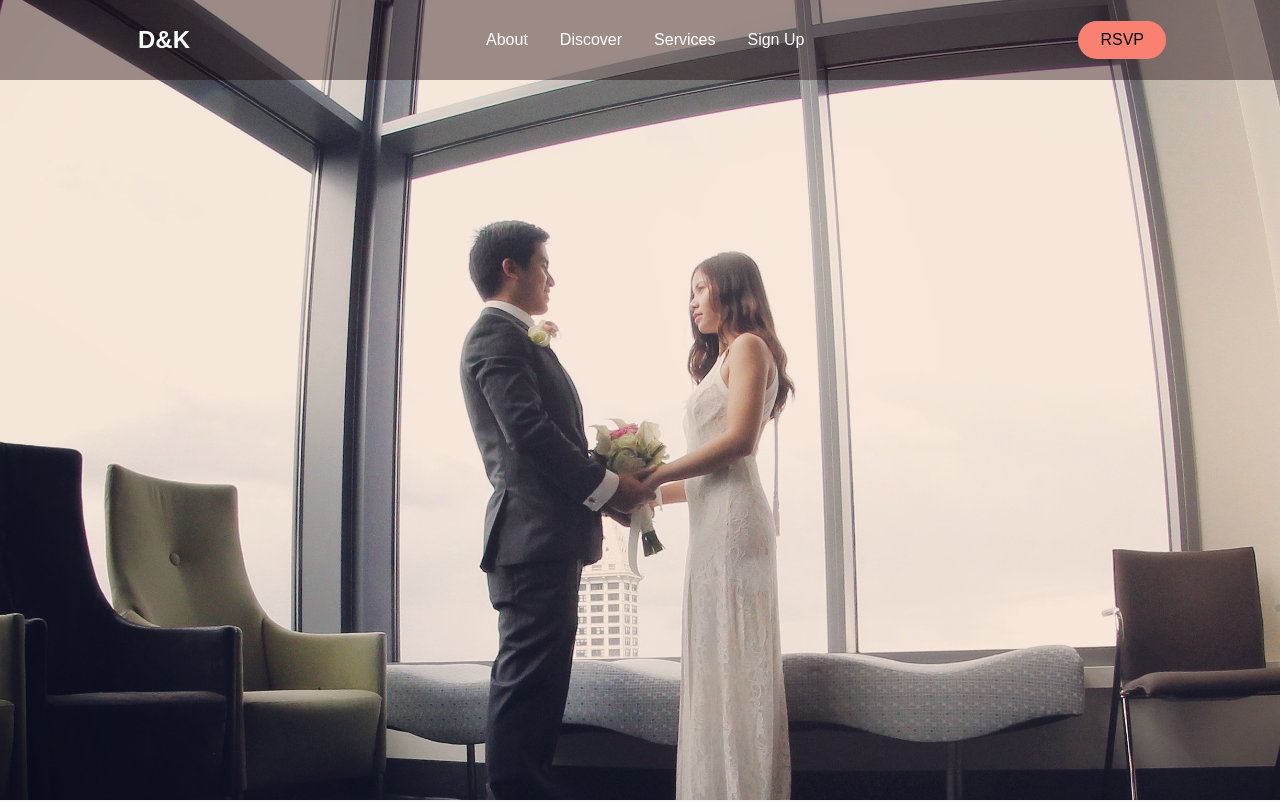
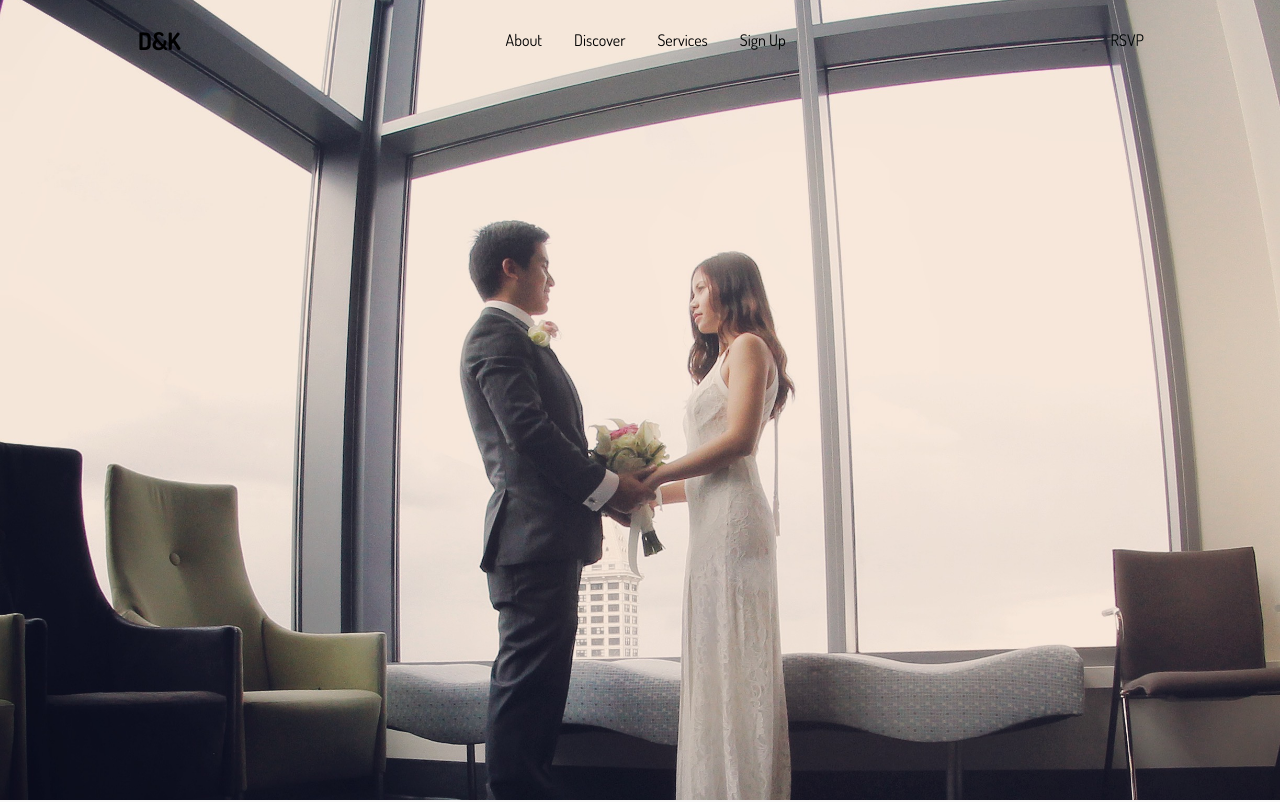
Before and after one commit to ducmvo/duckha, a Next.js app: page / in a window 1280 px wide. Shown: the top 802 px of the page. Built offline with nearby package versions, Linux system fonts and the light colour scheme.

Commit message:
modify styled components settings

```diff
--- a/src/components/Navbar/NavbarElements.tsx
+++ b/src/components/Navbar/NavbarElements.tsx
@@ -5,8 +5,8 @@ import { FC } from 'react'
 import styled from 'styled-components'
 
 export const Nav = styled.nav`
-	background: ${({ scrollNav }: { scrollNav: boolean }) =>
-		scrollNav ? '#000' : 'rgba(20, 0, 5, 0.4)'};
+	background: ${({ scrollNav, theme }: any) =>
+		scrollNav ? '#000' : theme.bg};
 	height: 80px;
 	margin-top: -80px;
 	display: flex;
@@ -33,7 +33,7 @@ export const NavbarContainer = styled.div`
 `
 
 export const StyledNavLogo = styled.a`
-	color: white;
+	color: ${({ theme }) => theme.nav_text || '#000'};
 	justify-self: flex-start;
 	cursor: pointer;
 	font-size: 1.5rem;
@@ -63,7 +63,7 @@ export const MobileIcon = styled.div`
 		transform: translate(-100%, 60%);
 		font-size: 1.5rem;
 		cursor: pointer;
-		color: white;
+		color: ${({ theme }) => theme.nav_text || '#000'};
 	}
 `
 export const NavMenu = styled.div`
@@ -83,7 +83,7 @@ export const NavItem = styled.li`
 `
 
 export const NavLinks = styled(LinkS)`
-	color: white;
+	color: ${({ theme }) => theme.nav_text || '#000'};
 	display: flex;
 	align-items: center;
 	text-decoration: none;
@@ -107,7 +107,7 @@ export const NavBtn = styled.nav`
 export const StyledNavBtnLink = styled.a`
 	border-radius: 50px;
 	background: ${(props) => props.theme.main};
-	white-space: nowrap;
+	${({ theme }) => theme.nav_text || '#000'}-space: nowrap;
 	padding: 10px 22px;
 	color: #010606;
 	font-size: 16px;
@@ -119,7 +119,7 @@ export const StyledNavBtnLink = styled.a`
 
 	&:hover {
 		transition: all 0.2s ease-in-out;
-		background: white;
+		background: ${({ theme }) => theme.nav_text || '#000'};
 		color: #010606;
 	}
 `
--- a/src/pages/_app.tsx
+++ b/src/pages/_app.tsx
@@ -1,14 +1,17 @@
-import '@styles/globals.css'
 import type { AppProps } from 'next/app'
 import { ThemeProvider } from 'styled-components'
 import { theme } from '@styles/theme'
+import GlobalStyle from '@styles/global'
 
 const App = (props: AppProps) => {
 	const { Component, pageProps } = props
 	return (
-		<ThemeProvider theme={theme}>
-			<Component {...pageProps} />
-		</ThemeProvider>
+		<>
+			<GlobalStyle />
+			<ThemeProvider theme={theme}>
+				<Component {...pageProps} />
+			</ThemeProvider>
+		</>
 	)
 }
 
--- /dev/null
+++ b/src/pages/_document.tsx
@@ -0,0 +1,61 @@
+import React from 'react'
+import Document, {
+	Html,
+	DocumentContext,
+	Head,
+	Main,
+	NextScript,
+	DocumentInitialProps
+} from 'next/document'
+import { ServerStyleSheet } from 'styled-components'
+
+class MyDocument extends Document {
+	render() {
+		return (
+			<Html>
+				<Head>
+					<link rel="preconnect" href="https://fonts.googleapis.com" />
+					<link rel="preconnect" href="https://fonts.gstatic.com" />
+					<link
+						href="https://fonts.googleapis.com/css2?family=Dosis:wght@400;700&display=swap"
+						rel="stylesheet"
+					/>
+				</Head>
+				<body>
+					<Main />
+					<NextScript />
+				</body>
+			</Html>
+		)
+	}
+}
+
+MyDocument.getInitialProps = async (
+	ctx: DocumentContext
+): Promise<DocumentInitialProps> => {
+	const sheet = new ServerStyleSheet()
+	const originalRenderPage = ctx.renderPage
+
+	try {
+		ctx.renderPage = () =>
+			originalRenderPage({
+				enhanceApp: (App) => (props) =>
+					sheet.collectStyles(<App {...props} />)
+			})
+
+		const initialProps = await Document.getInitialProps(ctx)
+		return {
+			...initialProps,
+			styles: [
+				<>
+					{initialProps.styles}
+					{sheet.getStyleElement()}
+				</>
+			]
+		}
+	} finally {
+		sheet.seal()
+	}
+}
+
+export default MyDocument
--- a/src/pages/_documents.tsx
+++ /dev/null
@@ -1,22 +0,0 @@
-import Document, { Html, Head, Main, NextScript } from 'next/document'
-
-class MyDocument extends Document {
-	render() {
-		return (
-			<Html>
-				<Head>
-					<link
-						href="https://fonts.googleapis.com/css2?family=Encode+Sans+Expanded:wght@400;700&display=swap"
-						rel="stylesheet"
-					/>
-				</Head>
-				<body>
-					<Main />
-					<NextScript />
-				</body>
-			</Html>
-		)
-	}
-}
-
-export default MyDocument
--- /dev/null
+++ b/src/styles/global.ts
@@ -0,0 +1,12 @@
+import { createGlobalStyle } from 'styled-components'
+
+const GlobalStyle = createGlobalStyle`
+  * {
+	box-sizing: border-box;
+	margin: 0;
+	padding: 0;
+	font-family: 'Dosis', sans-serif;
+  }
+`
+
+export default GlobalStyle
--- a/src/styles/globals.css
+++ b/src/styles/globals.css
@@ -15,5 +15,5 @@ body {
   box-sizing: border-box;
   margin: 0;
   padding: 0;
-  font-family: 'Encode Sans Expanded', sans-serif;
+  font-family: 'Dosis', sans-serif;
 }
--- a/src/styles/theme.ts
+++ b/src/styles/theme.ts
@@ -1,3 +1,17 @@
-export const theme = {
-	main: 'salmon'
+interface ThemeInterface {
+	colors: {
+		primary: string
+		main: string
+		bg: string
+		nav_text: string
+	}
 }
+
+export const theme: ThemeInterface = {
+	colors: {
+		primary: 'salmon',
+		main: 'salmon',
+		bg: '#f5f0ec',
+		nav_text: '#433f3c'
+	}
+}
```
